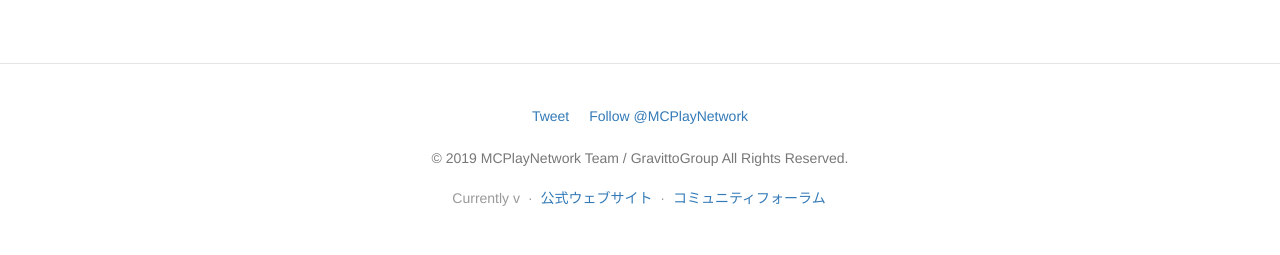
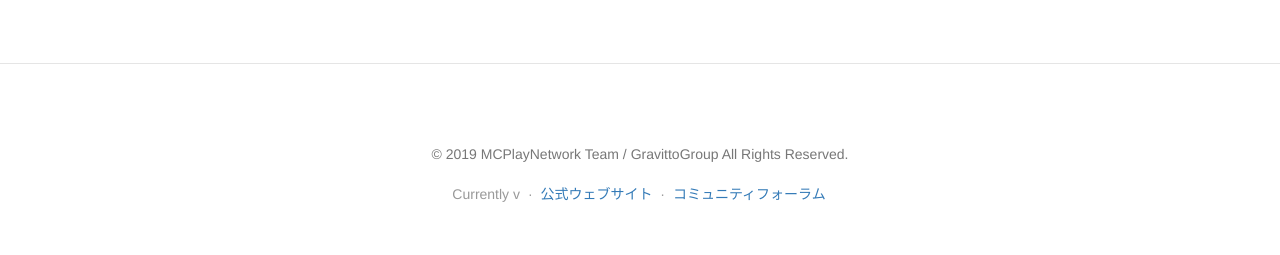
Before and after one commit to GravittoGroup/MCPlayNetwork-web, a Jekyll site: the page built from index.html, in a window 1280 px wide. Shown: the part 2105-2360 px from the top of the page. Built offline with Jekyll 4.4.1, drawn with Linux system fonts in a browser that asks for light colours; nearby versions of some CDN libraries; comment, search, counter and statistics services are not loaded; some of the changed lines change nothing that is shown.

Commit message:
Update _config.yml

```diff
--- a/_config.yml
+++ b/_config.yml
@@ -35,14 +35,7 @@
   account:
   domain:
 
-# twitter buttons
-twitter:
-  enabled: true
-  via: MCPlayNetwork wiki
-  hash: #MCPlayNetwork
-  account: MCPlayNetwork
-
-exclude: ['README.md', 'LICENSE', 'bower.json', 'Gemfile.lock', 'Gemfile', 'hidden.html', 'index.backup.html', 'changelog.html', 'favicon_.png']
+exclude: ['README.md', 'LICENSE', 'bower.json', 'Gemfile.lock', 'Gemfile']
 
 gems:
   - jekyll-mentions
```
